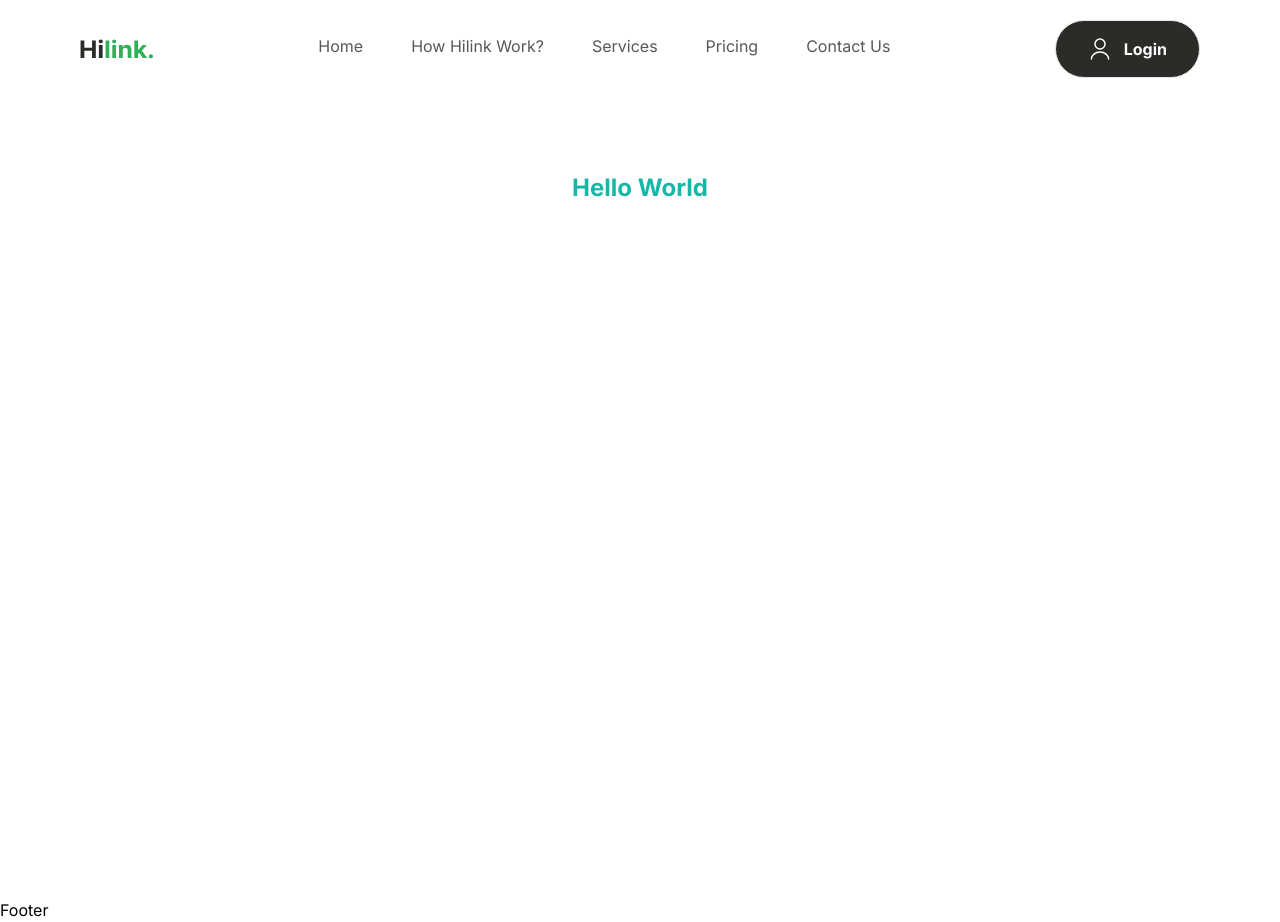
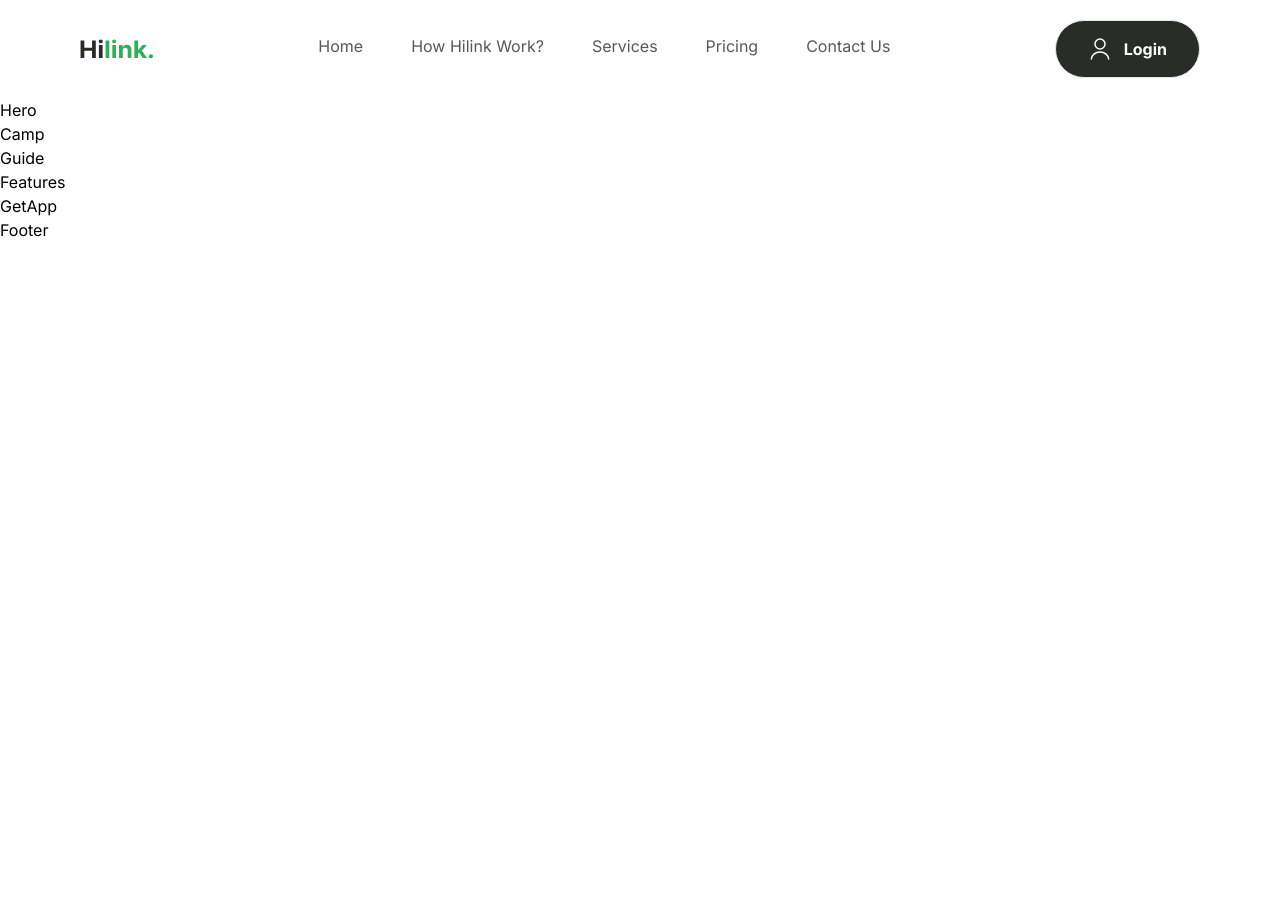
Before and after one commit to emirCo95/Travel_App, a Next.js app: page / in a window 1280 px wide. After the commit the page ends 800 px from the top, so only its background shows below. Built offline with nearby package versions, Linux system fonts and the light colour scheme.

Commit message:
Create Navbar: ham menu & sections structure

```diff
--- a/app/page.tsx
+++ b/app/page.tsx
@@ -1,9 +1,17 @@
-import Image from 'next/image';
+import Camp from '@/components/Camp';
+import Features from '@/components/Features';
+import GetApp from '@/components/GetApp';
+import Guide from '@/components/Guide';
+import Hero from '@/components/Hero';
 
 export default function Home() {
   return (
-    <div className="grid grid-rows-[20px_1fr_20px] items-center justify-items-center min-h-screen p-8 pb-20 gap-16 sm:p-20 font-[family-name:var(--font-geist-sans)]">
-      <h1 className="font-bold text-teal-500 text-2xl">Hello World</h1>
-    </div>
+    <>
+      <Hero />
+      <Camp />
+      <Guide />
+      <Features />
+      <GetApp />
+    </>
   );
 }
--- /dev/null
+++ b/components/Camp.tsx
@@ -0,0 +1,7 @@
+import React from 'react';
+
+function Camp() {
+  return <div>Camp</div>;
+}
+
+export default Camp;
--- /dev/null
+++ b/components/Features.tsx
@@ -0,0 +1,7 @@
+import React from 'react';
+
+function Features() {
+  return <div>Features</div>;
+}
+
+export default Features;
--- /dev/null
+++ b/components/GetApp.tsx
@@ -0,0 +1,7 @@
+import React from 'react';
+
+function GetApp() {
+  return <div>GetApp</div>;
+}
+
+export default GetApp;
--- /dev/null
+++ b/components/Guide.tsx
@@ -0,0 +1,7 @@
+import React from 'react';
+
+function Guide() {
+  return <div>Guide</div>;
+}
+
+export default Guide;
--- /dev/null
+++ b/components/Hero.tsx
@@ -0,0 +1,7 @@
+import React from 'react';
+
+function Hero() {
+  return <div>Hero</div>;
+}
+
+export default Hero;
```
Also changed, not shown: components/Navbar.tsx (+8 -0 lines).
